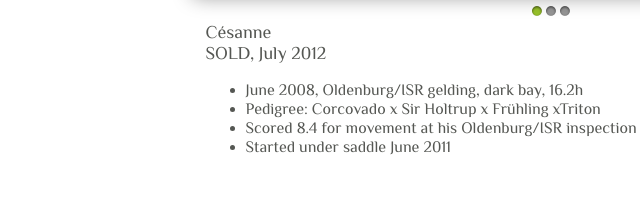
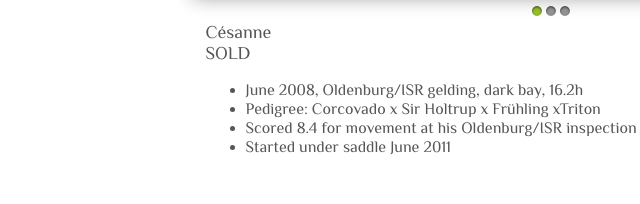
Before and after one commit to abveritas/abveritas.github.io, a plain HTML site: page cesanne.html in a window 1280 px wide. Shown: the part 634-838 px from the top of the page, 62-702 px from the left. Drawn offline with nearby package versions, Linux system fonts and the light colour scheme.

Commit message:
update cesanne

```diff
--- a/cesanne.html
+++ b/cesanne.html
@@ -74,7 +74,7 @@
 		</div>
 		<div id="footer">
 		        <font size="+1">C&eacute;sanne</font></br>
-			<font size="+1">SOLD, July 2012</font>
+			<font size="+1">SOLD</font>
 			<ul>
 			   <li>June 2008, Oldenburg/ISR gelding, dark bay, 16.2h</li>
 			   <li>Pedigree: Corcovado x Sir Holtrup x Fr&uuml;hling xTriton</li>
```
